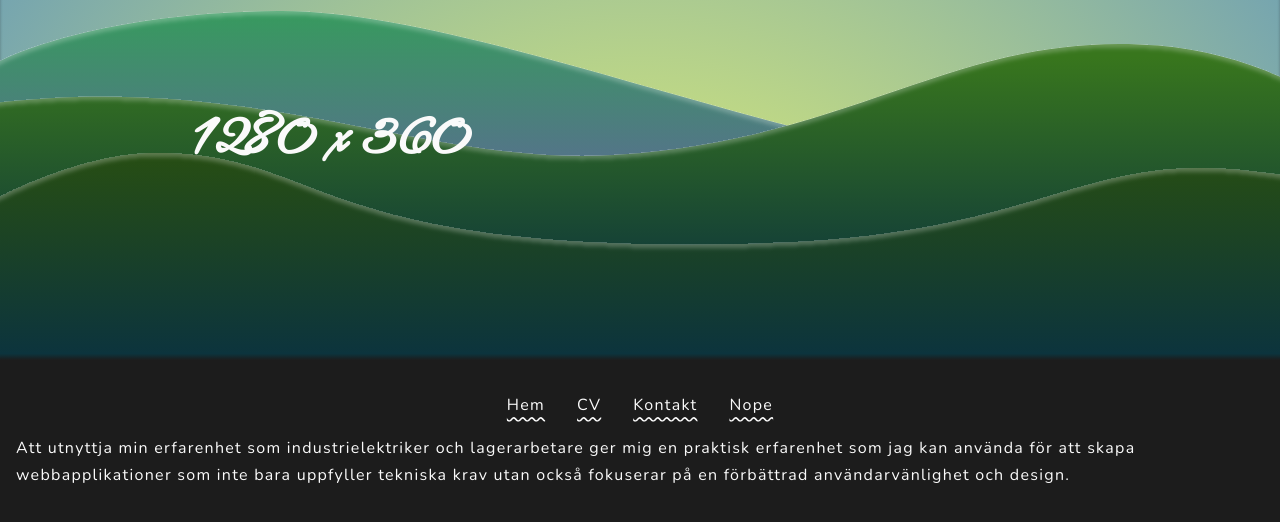
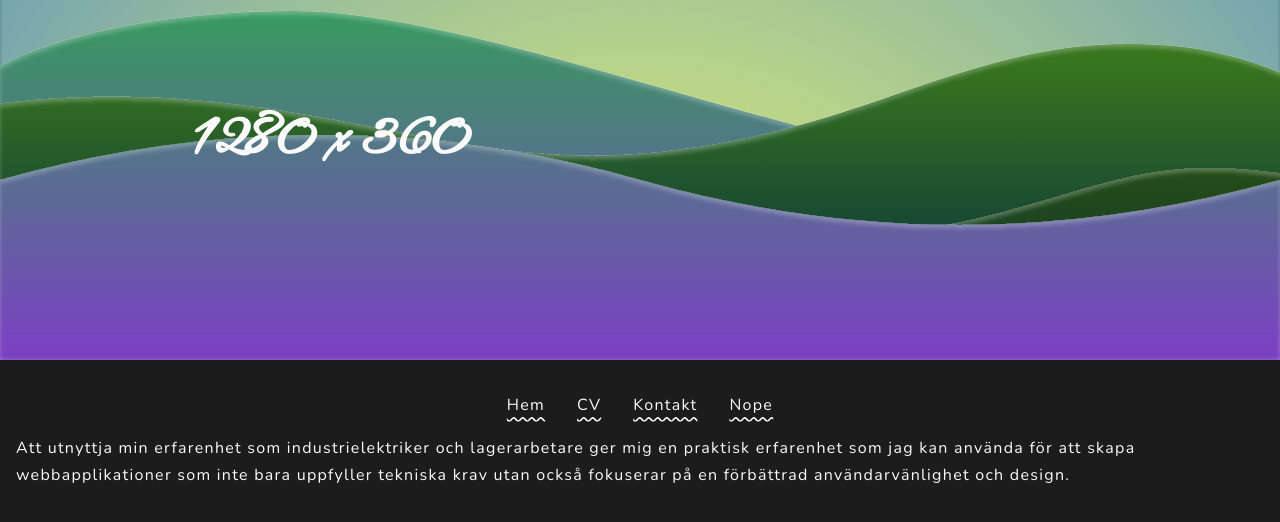
Before and after one commit to coffeetails/portfolio, a React (Vite) app: page / in a window 1280 px wide. Shown: the top 522 px of the page. Built offline with nearby package versions, Linux system fonts and the light colour scheme.

Commit message:
I'm starting to get it now

```diff
--- a/src/routes/root.css
+++ b/src/routes/root.css
@@ -20,7 +20,7 @@ header {
     .wave {
         position: absolute;
         bottom: 0;
-        left: -10px;
+        /* left: -10px; */
         z-index: 5;
     }
 }
--- a/src/routes/waveTest.jsx
+++ b/src/routes/waveTest.jsx
@@ -1,17 +1,27 @@
-export default function CV({width, height}) {
+export default function waveTest({width, height}) {
     console.log("width & height of header", width, height);
     const originalPath = "M0 349V55.723C28.6822 37.9142 126.392 1.84192 287.772 0.023148C489.497 -2.25032 857.048 163.713 1056.49 157.461C1216.05 152.459 1378.65 87.5515 1440 55.723V349H0Z";
-    let halfHeight = height/2;
-    console.log(halfHeight);
-    let newPath = "M0."+{halfHeight}+"V55.723 C1216.05 152.459 1378.65 87.5515 "+{halfHeight}+" 55.723 V"+{halfHeight}+"H0Z";
+    const halfWidth = width/2;
+    const halfHeight = height/2;
+    const quarterWidth = width/4;
+    const quarterHeight = height/4
+
+    let newPath = "M0 " + height +
+        "V" + halfHeight +
+        "Q " + quarterWidth + " " + quarterHeight + " " + halfWidth + " " + halfHeight +
+        "T " + width + " " + halfHeight +
+        "V" + height + "H0Z";
+    let newFullPath = ( <path d={newPath} fill="url(#paint0_linear_705_1597)"/> );
+
+    let viewBoxValue = "0 0 " + {width} + " " + {height};
 
     return (
-        <svg width="100%" height="349" viewBox={"0 0 1440 349"} fill="none" xmlns="http://www.w3.org/2000/svg" className="wave">
+        <svg width={width} height={height} viewBox={viewBoxValue} fill="none" xmlns="http://www.w3.org/2000/svg" className="wave">
             <g filter="url(#filter0_i_705_1597)">
-                <path d={newPath} fill="url(#paint0_linear_705_1597)"/>
+                {newFullPath}
             </g>
             <defs>
-                <filter id="filter0_i_705_1597" x="0" y="0" width="100%" height="353" filterUnits="userSpaceOnUse" color-interpolation-filters="sRGB">
+                <filter id="filter0_i_705_1597" x="0" y="0" width={width} height={height} filterUnits="userSpaceOnUse" color-interpolation-filters="sRGB">
                     <feFlood flood-opacity="0" result="BackgroundImageFix"/>
                     <feBlend mode="normal" in="SourceGraphic" in2="BackgroundImageFix" result="shape"/>
                     <feColorMatrix in="SourceAlpha" type="matrix" values="0 0 0 0 0 0 0 0 0 0 0 0 0 0 0 0 0 0 127 0" result="hardAlpha"/>
```
